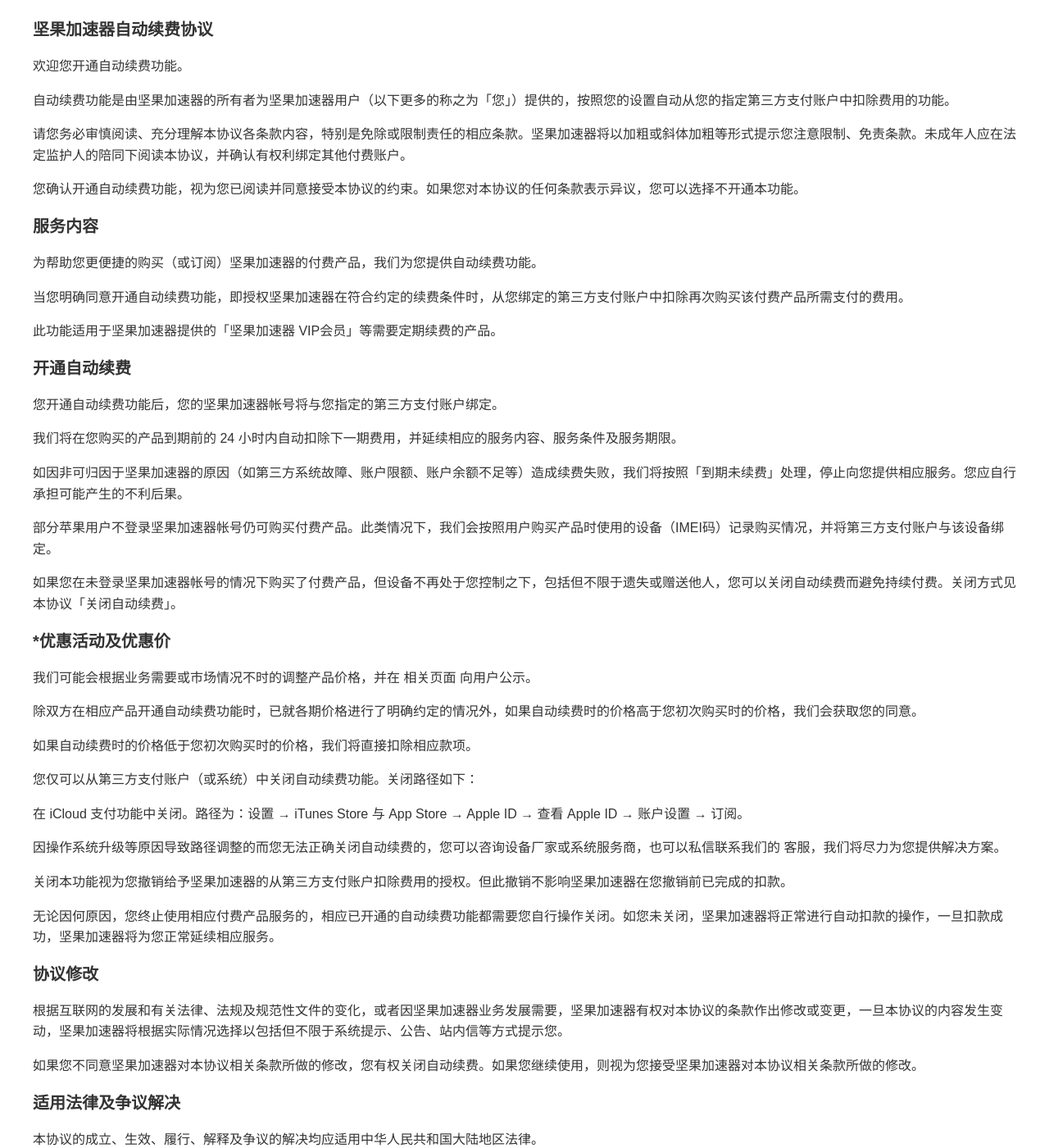
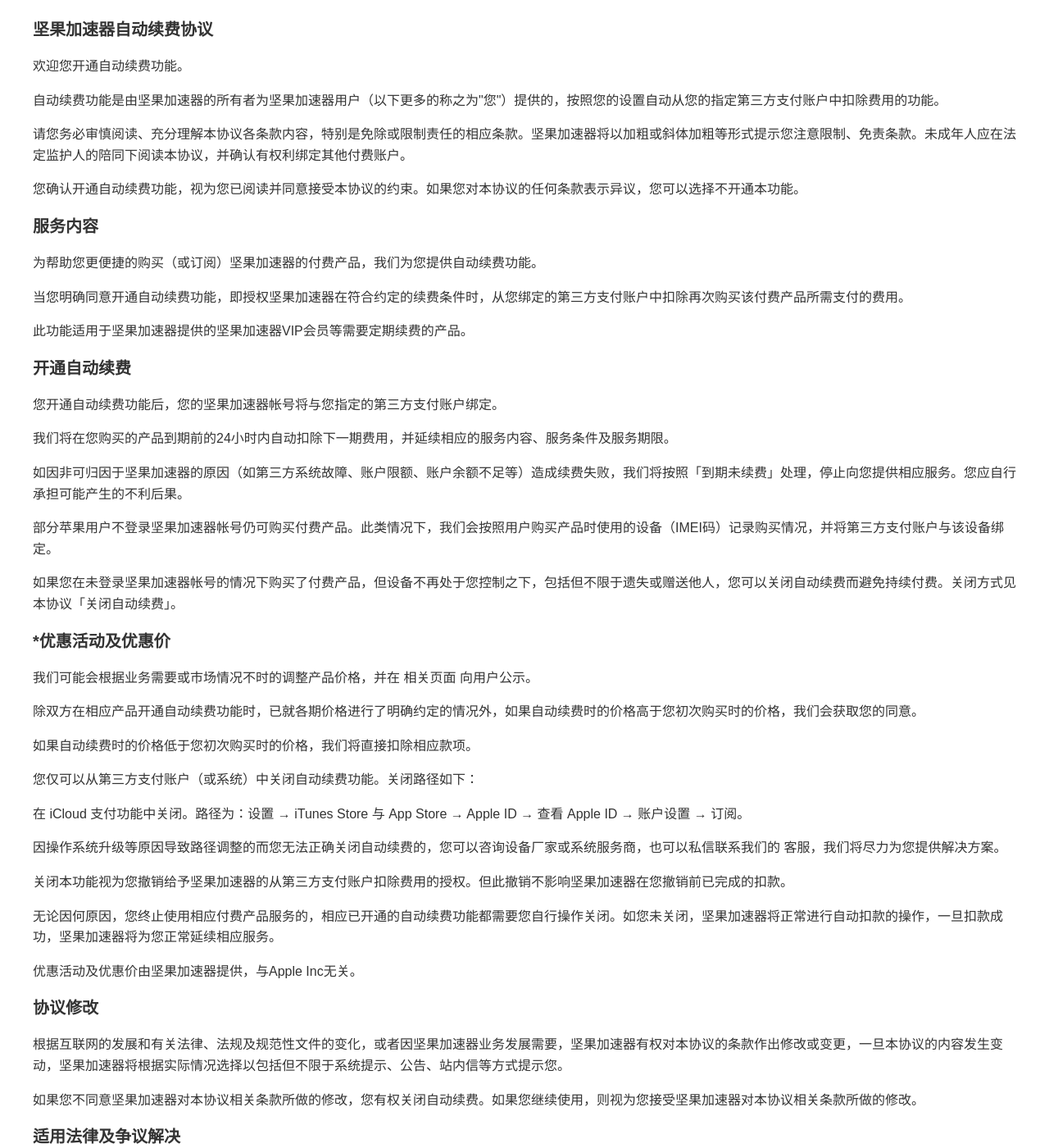
Before and after one commit to zxwksc/jianguo.github.io, a Jekyll site: the page agreement.html, which Jekyll copies as it is, in a window 1280 px wide and 1400 px high. Shown: the whole window at 82% size. Built offline with Jekyll 4.4.1, drawn with Linux system fonts in a browser that asks for light colours; some of the changed text lies outside the part shown.

Commit message:
Update agreement.html

```diff
--- a/agreement.html
+++ b/agreement.html
@@ -55,18 +55,18 @@
     <h4>坚果加速器自动续费协议</h4>
 
     <p>欢迎您开通自动续费功能。</p>
-    <p>自动续费功能是由坚果加速器的所有者为坚果加速器用户（以下更多的称之为「您」）提供的，按照您的设置自动从您的指定第三方支付账户中扣除费用的功能。</p>
+    <p>自动续费功能是由坚果加速器的所有者为坚果加速器用户（以下更多的称之为"您"）提供的，按照您的设置自动从您的指定第三方支付账户中扣除费用的功能。</p>
     <p>请您务必审慎阅读、充分理解本协议各条款内容，特别是免除或限制责任的相应条款。坚果加速器将以加粗或斜体加粗等形式提示您注意限制、免责条款。未成年人应在法定监护人的陪同下阅读本协议，并确认有权利绑定其他付费账户。</p>
     <p>您确认开通自动续费功能，视为您已阅读并同意接受本协议的约束。如果您对本协议的任何条款表示异议，您可以选择不开通本功能。</p>
     <h4>服务内容</h4>
 
     <p>为帮助您更便捷的购买（或订阅）坚果加速器的付费产品，我们为您提供自动续费功能。</p>
     <p>当您明确同意开通自动续费功能，即授权坚果加速器在符合约定的续费条件时，从您绑定的第三方支付账户中扣除再次购买该付费产品所需支付的费用。</p>
-    <p>此功能适用于坚果加速器提供的「坚果加速器 VIP会员」等需要定期续费的产品。</p>
+    <p>此功能适用于坚果加速器提供的坚果加速器VIP会员等需要定期续费的产品。</p>
     <h4>开通自动续费</h4>
 
     <p>您开通自动续费功能后，您的坚果加速器帐号将与您指定的第三方支付账户绑定。</p>
-    <p>我们将在您购买的产品到期前的 24 小时内自动扣除下一期费用，并延续相应的服务内容、服务条件及服务期限。</p>
+    <p>我们将在您购买的产品到期前的24小时内自动扣除下一期费用，并延续相应的服务内容、服务条件及服务期限。</p>
     <p>如因非可归因于坚果加速器的原因（如第三方系统故障、账户限额、账户余额不足等）造成续费失败，我们将按照「到期未续费」处理，停止向您提供相应服务。您应自行承担可能产生的不利后果。</p>
     <p>部分苹果用户不登录坚果加速器帐号仍可购买付费产品。此类情况下，我们会按照用户购买产品时使用的设备（IMEI码）记录购买情况，并将第三方支付账户与该设备绑定。</p>
     <p>如果您在未登录坚果加速器帐号的情况下购买了付费产品，但设备不再处于您控制之下，包括但不限于遗失或赠送他人，您可以关闭自动续费而避免持续付费。关闭方式见本协议「关闭自动续费」。</p>
@@ -80,6 +80,8 @@
     <p>因操作系统升级等原因导致路径调整的而您无法正确关闭自动续费的，您可以咨询设备厂家或系统服务商，也可以私信联系我们的 客服，我们将尽力为您提供解决方案。</p>
     <p>关闭本功能视为您撤销给予坚果加速器的从第三方支付账户扣除费用的授权。但此撤销不影响坚果加速器在您撤销前已完成的扣款。</p>
     <p>无论因何原因，您终止使用相应付费产品服务的，相应已开通的自动续费功能都需要您自行操作关闭。如您未关闭，坚果加速器将正常进行自动扣款的操作，一旦扣款成功，坚果加速器将为您正常延续相应服务。</p>
+    <p>优惠活动及优惠价由坚果加速器提供，与Apple Inc无关。</p>
+
     <h4>协议修改</h4>
 
     <p>
```
Also changed, not shown: other parts of agreement.html (+0 -1 lines).
